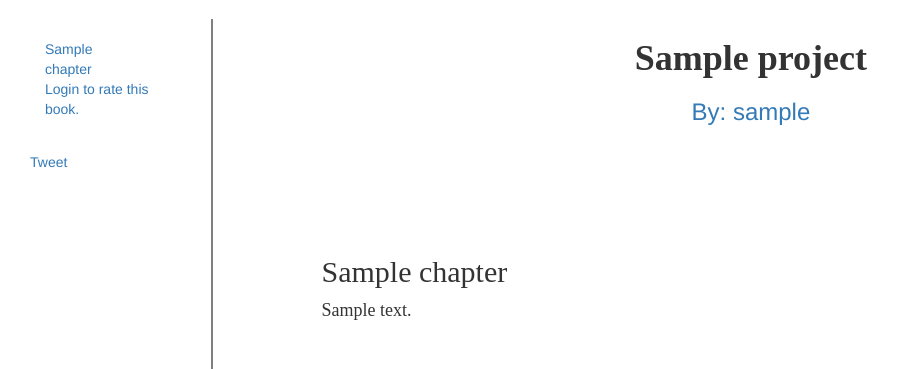
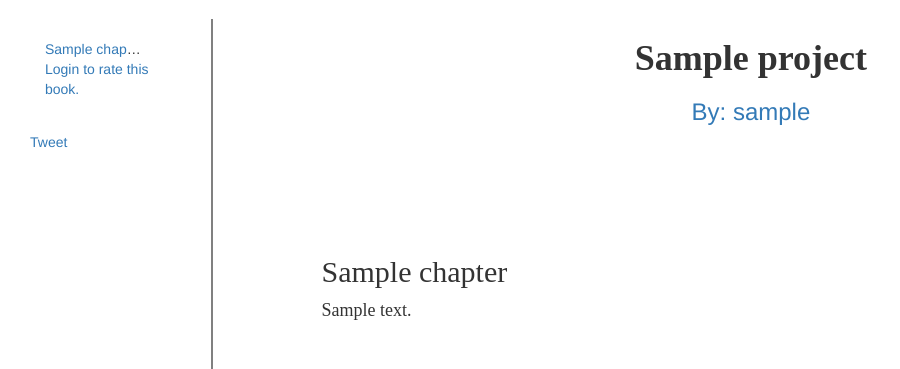
Before and after one commit to lootfee/writerrific, a Flask app: page /stories/1/like in a window 1280 px wide. Shown: the part 51-420 px from the top of the page, without its empty margins (0-900 px from the left). Run offline with Flask 2, Linux system fonts and the light colour scheme; tables that the repository leaves empty hold one stand-in row (values such as "Sample post"); some libraries are stand-ins or nearby versions.

Commit message:
fix overflow in chapter name

```diff
--- a/app/templates/project.html
+++ b/app/templates/project.html
@@ -72,7 +72,7 @@
 				<ul class="list-group" style="list-style-type:none;">
 				{% if chapters %}
 				{% for c in chapters %}
-					<li><span class="col-md-10"><a href="#{{ c.chapter_title }}_anchor" rel="internal">{{ c.chapter_title }}</a></span>{% if current_user.is_authenticated %}{% if project.author == current_user or current_user.is_superuser() == True %}{% if project.date_published is none %}<span style="font-size:10px;margin-right: 3px;"><a href="{{url_for('chapter', id=c.id)}}" target="_blank"><span class="glyphicon glyphicon-pencil" aria-hidden="true" title="edit chapter"></span></a></span><span style="font-size:10px;"><a href="#" data-toggle="modal" data-target="#delete_chapter_{{ c.id }}_modal"><span class="glyphicon glyphicon-trash" aria-hidden="true" title="delete chapter"></span></a></span>{% endif %}{% endif %}{% endif %}</li>
+					<li><span class="col-md-10 sidenav_list"><a href="#{{ c.chapter_title }}_anchor" rel="internal">{{ c.chapter_title }}</a></span>{% if current_user.is_authenticated %}{% if project.author == current_user or current_user.is_superuser() == True %}{% if project.date_published is none %}<span style="font-size:10px;margin-right: 3px;"><a href="{{url_for('chapter', id=c.id)}}" target="_blank"><span class="glyphicon glyphicon-pencil" aria-hidden="true" title="edit chapter"></span></a></span><span style="font-size:10px;"><a href="#" data-toggle="modal" data-target="#delete_chapter_{{ c.id }}_modal"><span class="glyphicon glyphicon-trash" aria-hidden="true" title="delete chapter"></span></a></span>{% endif %}{% endif %}{% endif %}</li>
 				{% endfor %}
 				{% endif %}
 				<li></li>
@@ -294,6 +294,21 @@
 	.main_body {
 		margin-left: 17%;
 	}
+
+	.sidenav_list {
+		white-space: nowrap;
+		overflow: hidden;
+		text-overflow: ellipsis;
+		/*transform: translateX(0);
+		transition: 1s;*/
+	}
+
+	/*.move_left:hover {
+		width: auto;
+		transform: translateX(calc(200px - 100%));
+	}*/
+
+
 	@media (max-width: 960px) {
 	  #proj_sidenav     { display: none; }
 	  #comment_btn { display: none; }
@@ -327,4 +342,15 @@
 {% block scripts %}
 {{ super() }}
 {{ pagedown.include_pagedown() }}
+<!--script>
+$(document).ready(function() {
+	$(".sidenav_list a span").each(function() {
+		var lengthVal=($(this).text().length);
+		  if(lengthVal>16){
+			$(".sidenav_list").addClass("move_left");
+		  }
+	});
+});
+</script-->
+
 {% endblock %}
```
